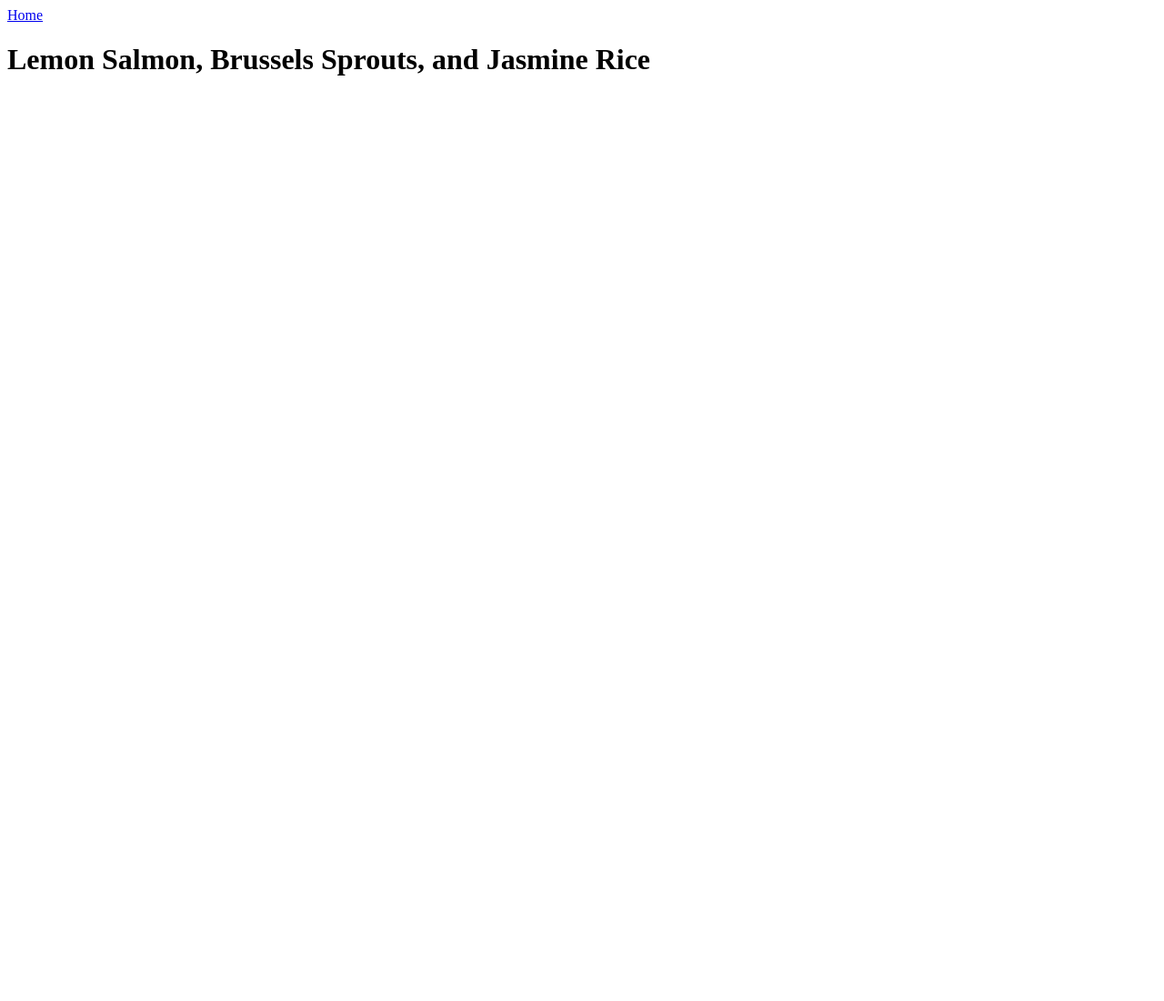
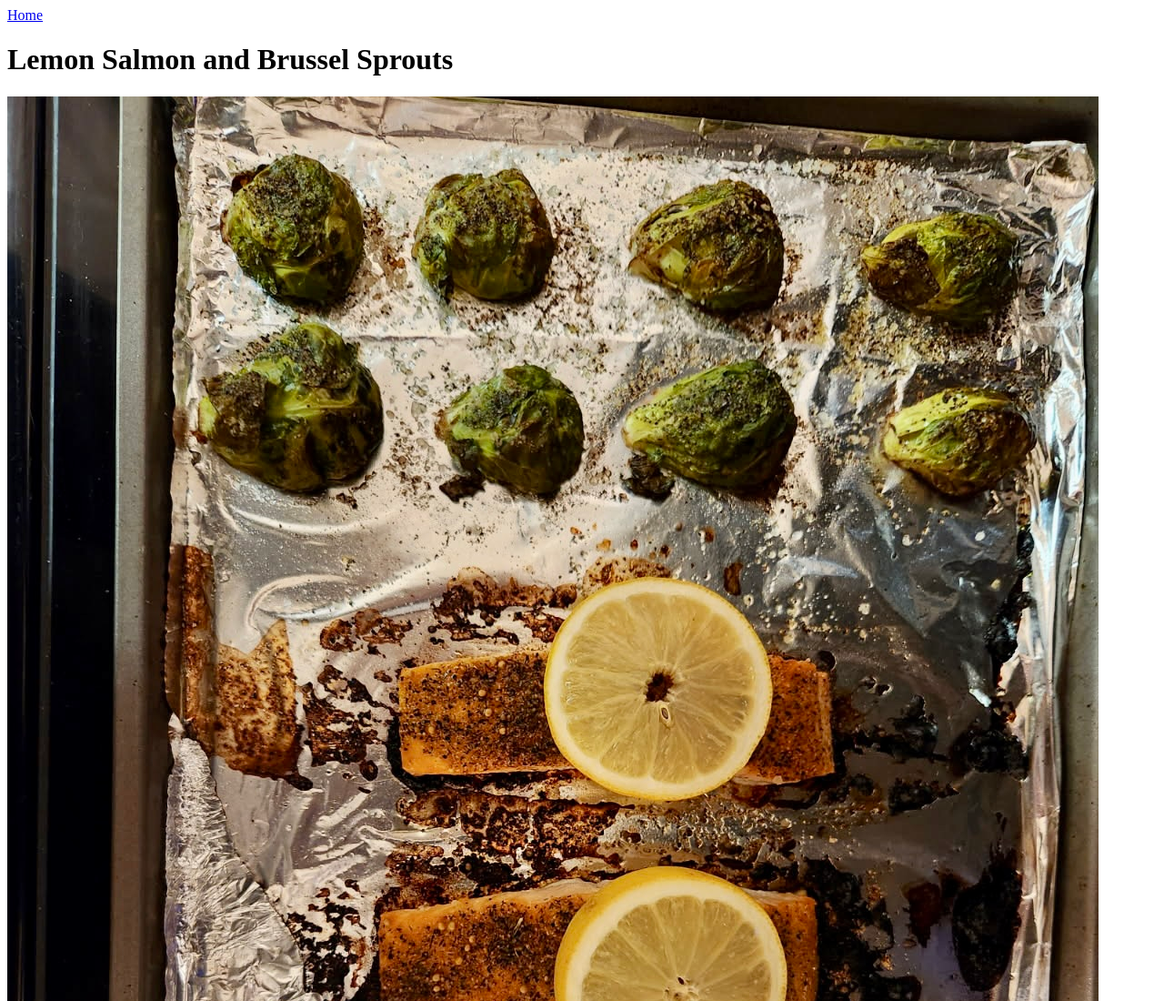
Before and after one commit to Che-Mei/odin-recipes, a plain HTML site: page recipes/lemon-salmon.html in a window 1280 px wide. Shown: the top 1100 px of the page at 91% size. Before the commit the page ends 800 px from the top, so only its background shows below. Drawn offline with Linux system fonts and the light colour scheme.

Commit message:
Inserted dish image and corrected dish title.

```diff
--- a/recipes/lemon-salmon.html
+++ b/recipes/lemon-salmon.html
@@ -3,10 +3,12 @@
 <head>
     <meta charset="UTF-8">
     <meta name="viewport" content="width=device-width, initial-scale=1.0">
-    <title>Lemon Salmon, Brussels Sprouts, and Jasmine Rice</title>
+    <title>Lemon Salmon and Brussel Sprouts</title>
 </head>
 <body>
     <a href="../index.html">Home</a>
-    <h1>Lemon Salmon, Brussels Sprouts, and Jasmine Rice</h1>
+    <h1>Lemon Salmon and Brussel Sprouts</h1>
+    <img src="../img/lemonsalmon.jpg">
+
 </body>
 </html>
```
